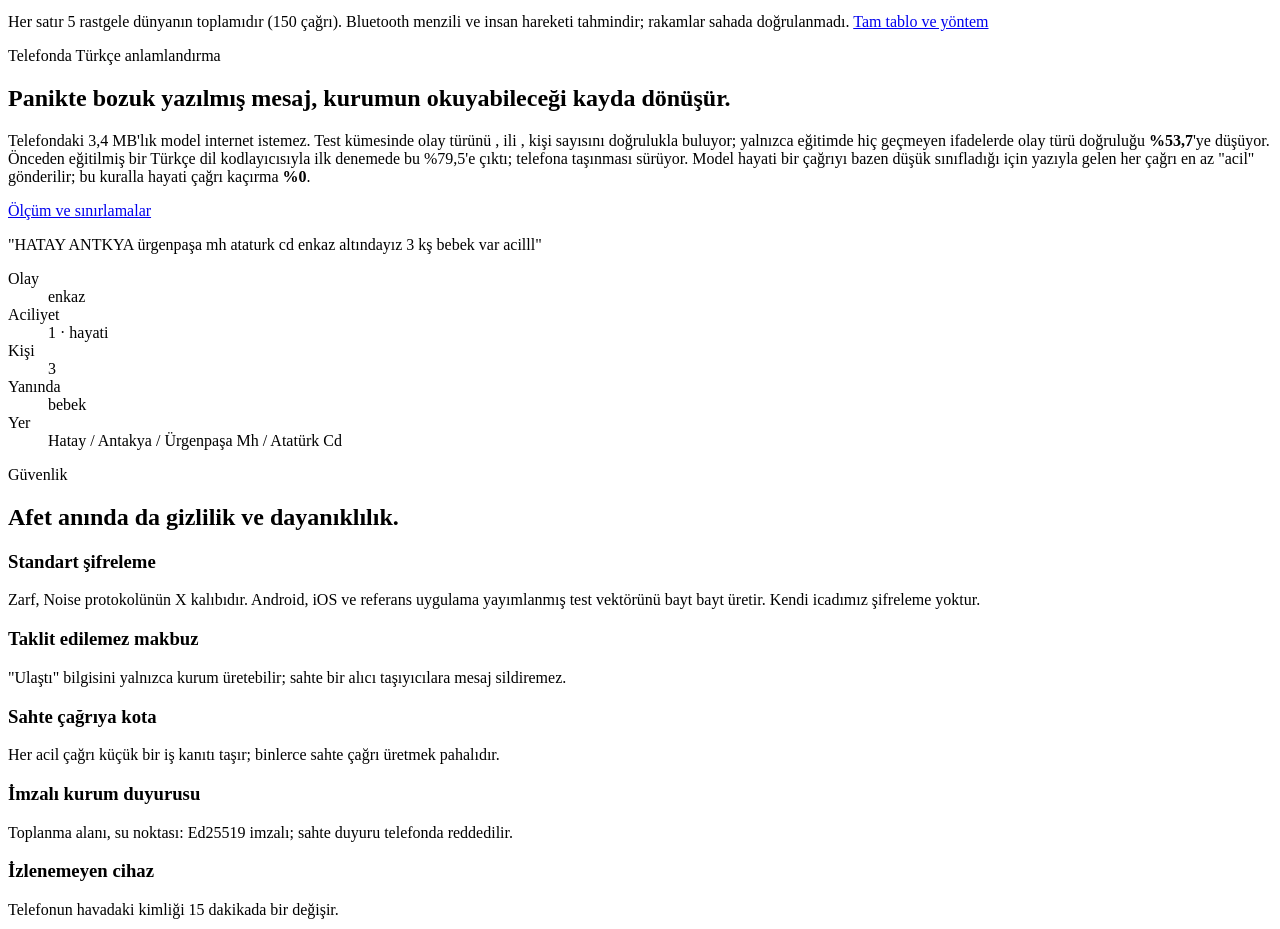
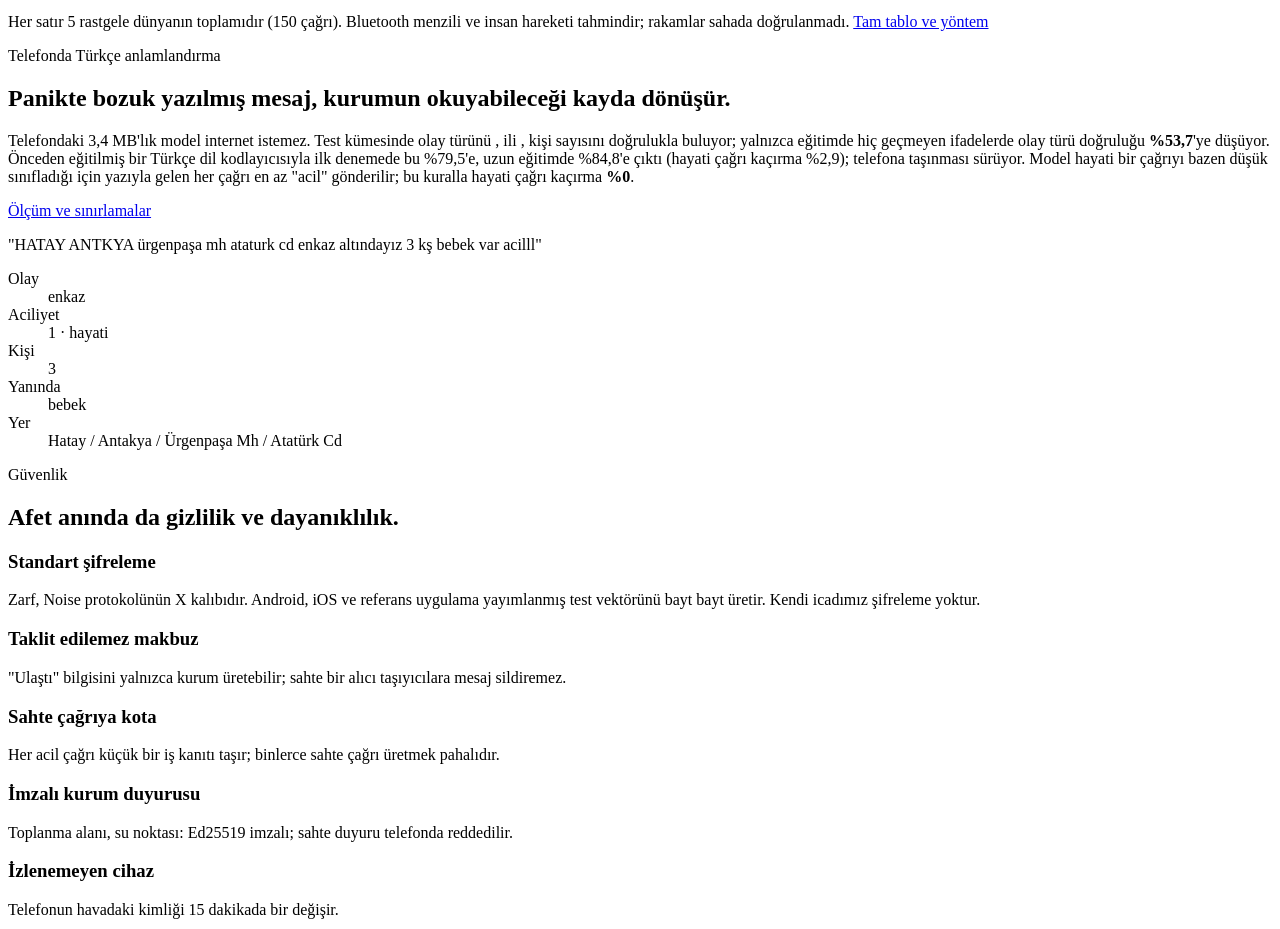
Before and after one commit to kairodynedynamics/kairo-mesh, a website: page site/sayfalar/index.html in a window 1280 px wide. Shown: the part 7207-8136 px from the top of the page. Drawn offline with Linux system fonts and the light colour scheme; files whose address does not match are found by name.

Commit message:
site: long encoder run result (84.8% type, 2.9% missed life-threatening)

```diff
--- a/site/sayfalar/index.html
+++ b/site/sayfalar/index.html
@@ -102,7 +102,7 @@
     <div>
       <span class="etiket">Telefonda Türkçe anlamlandırma</span>
       <h2>Panikte bozuk yazılmış mesaj, kurumun okuyabileceği kayda dönüşür.</h2>
-      <p>Telefondaki 3,4 MB'lık model internet istemez. Test kümesinde olay türünü <b><!--TRIYAJ_SAYI:test.tur--></b>, ili <b><!--TRIYAJ_SAYI:test.il--></b>, kişi sayısını <b><!--TRIYAJ_SAYI:test.kisi--></b> doğrulukla buluyor; yalnızca eğitimde hiç geçmeyen ifadelerde olay türü doğruluğu <b>%53,7</b>'ye düşüyor. Önceden eğitilmiş bir Türkçe dil kodlayıcısıyla ilk denemede bu %79,5'e çıktı; telefona taşınması sürüyor. Model hayati bir çağrıyı bazen düşük sınıfladığı için yazıyla gelen her çağrı en az "acil" gönderilir; bu kuralla hayati çağrı kaçırma <b>%0</b>.</p>
+      <p>Telefondaki 3,4 MB'lık model internet istemez. Test kümesinde olay türünü <b><!--TRIYAJ_SAYI:test.tur--></b>, ili <b><!--TRIYAJ_SAYI:test.il--></b>, kişi sayısını <b><!--TRIYAJ_SAYI:test.kisi--></b> doğrulukla buluyor; yalnızca eğitimde hiç geçmeyen ifadelerde olay türü doğruluğu <b>%53,7</b>'ye düşüyor. Önceden eğitilmiş bir Türkçe dil kodlayıcısıyla ilk denemede bu %79,5'e, uzun eğitimde %84,8'e çıktı (hayati çağrı kaçırma %2,9); telefona taşınması sürüyor. Model hayati bir çağrıyı bazen düşük sınıfladığı için yazıyla gelen her çağrı en az "acil" gönderilir; bu kuralla hayati çağrı kaçırma <b>%0</b>.</p>
       <p><a href="dogrulama.html#triyaj">Ölçüm ve sınırlamalar</a></p>
     </div>
     <div class="donusum" data-goster>
```
